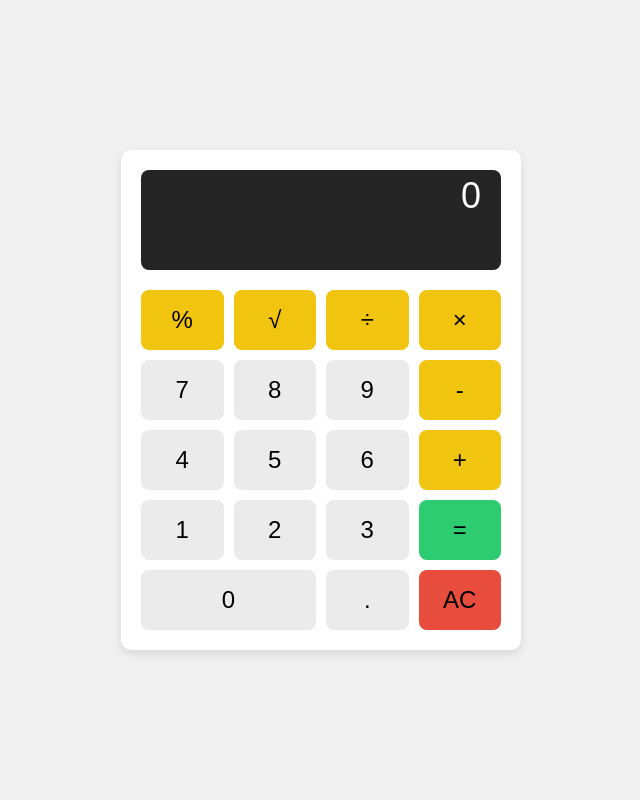
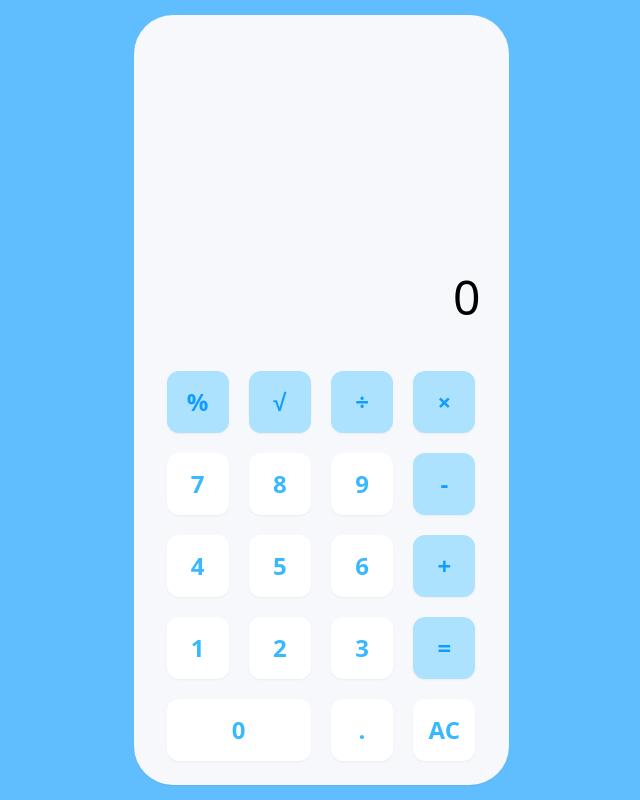
Before and after one commit to zanuargesit/js-bytes, a plain HTML site: page kalkulatorr/index.html in a window 1280 px wide. Shown: the whole page, without its empty margins (319-959 px from the left). Drawn offline with nearby package versions, Linux system fonts and the light colour scheme.

Commit message:
feat: Implement Calculator UI with Tailwind CSS

```diff
--- a/kalkulatorr/index.html
+++ b/kalkulatorr/index.html
@@ -4,38 +4,173 @@
     <meta charset="UTF-8" />
     <meta name="viewport" content="width=device-width, initial-scale=1" />
     <title>Kalkulator Modern</title>
-<link rel="stylesheet" href="style.css">
+    <link rel="stylesheet" href="style.css" />
+    <script src="https://cdn.jsdelivr.net/npm/@tailwindcss/browser@4"></script>
+    <style></style>
   </head>
-<body>
-  <div class="kalkulator" role="application" aria-label="Calculator">
-    <div class="kalkulator-screen" aria-live="polite" aria-atomic="true">
-      <div class="kalkulator-display">0</div>
+  <body
+    class="bg-[#60BEFF] font-sans flex justify-center items-center h-screen"
+  >
+    <div
+      class="kalkulator bg-[#F7F8FB] w-[375px] h-[770px] rounded-[39px] shadow-xs"
+      role="application"
+      aria-label="Calculator"
+    >
+      <div
+        class="kalkulator-screen flex justify-center items-center rounded-t-[39px] h-89 px-3"
+        aria-live="polite"
+        aria-atomic="true"
+      >
+        <div
+          class="kalkulator-display w-full h-9/10 text-right items-right p-4 pt-60 text-5xl"
+        >
+          0
         </div>
-    <div class="kalkulator-keys" role="group" aria-label="Calculator keys">
-      <button class="operator" value="%" aria-label="Percent">%</button>
-      <button class="operator" value="√" aria-label="Square Root">√</button>
-      <button class="operator" value="/" aria-label="Divide">&divide;</button>
-      <button class="operator" value="*" aria-label="Multiply">&times;</button>
+      </div>
+      <div
+        class="kalkulator-keys grid-cols-4 gap-5 grid mx-[33px] my-[px]"
+        role="group"
+        aria-label="Calculator keys"
+      >
+        <button
+          class="operator text-[24px] shadow-xs font-bold bg-[#ADE2FF] text-[#109DFF] w-[62px] h-[62px] rounded-[12px] hover:bg-[#19ACFF] hover:text-[#B2DAFF] hover:[box-shadow:-4px_4px_8px_rgba(25,172,255,0.6)]"
+          value="%"
+          aria-label="Percent"
+        >
+          %
+        </button>
+        <button
+          class="operator text-[24px] shadow-xs font-bold bg-[#ADE2FF] text-[#109DFF] w-[62px] h-[62px] rounded-[12px] hover:bg-[#19ACFF] hover:text-[#B2DAFF] hover:[box-shadow:-4px_4px_8px_rgba(25,172,255,0.6)]"
+          value="√"
+          aria-label="Square Root"
+        >
+          √
+        </button>
+        <button
+          class="operator text-[24px] shadow-xs font-bold bg-[#ADE2FF] text-[#109DFF] w-[62px] h-[62px] rounded-[12px] hover:bg-[#19ACFF] hover:text-[#B2DAFF] hover:[box-shadow:-4px_4px_8px_rgba(25,172,255,0.6)]"
+          value="/"
+          aria-label="Divide"
+        >
+          &divide;
+        </button>
+        <button
+          class="operator text-[24px] shadow-xs font-bold bg-[#ADE2FF] text-[#109DFF] w-[62px] h-[62px] rounded-[12px] hover:bg-[#19ACFF] hover:text-[#B2DAFF] hover:[box-shadow:-4px_4px_8px_rgba(25,172,255,0.6)]"
+          value="*"
+          aria-label="Multiply"
+        >
+          &times;
+        </button>
 
-      <button value="7" aria-label="Seven">7</button>
-      <button value="8" aria-label="Eight">8</button>
-      <button value="9" aria-label="Nine">9</button>
-      <button class="operator" value="-" aria-label="Minus">-</button>
+        <button
+          value="7"
+          aria-label="Seven"
+          class="shadow-xs text-[24px] font-bold bg-[#FFFFFF] text-[#38B9FF] w-[62px] h-[62px] rounded-[12px] hover:bg-[#19ACFF] hover:text-[#FFFFFF] hover:[box-shadow:-4px_4px_8px_rgba(25,172,255,0.6)]"
+        >
+          7
+        </button>
+        <button
+          value="8"
+          aria-label="Eight"
+          class="shadow-xs text-[24px] font-bold bg-[#FFFFFF] text-[#38B9FF] w-[62px] h-[62px] rounded-[12px] hover:bg-[#19ACFF] hover:text-[#FFFFFF] hover:[box-shadow:-4px_4px_8px_rgba(25,172,255,0.6)]"
+        >
+          8
+        </button>
+        <button
+          value="9"
+          aria-label="Nine"
+          class="shadow-xs text-[24px] font-bold bg-[#FFFFFF] text-[#38B9FF] w-[62px] h-[62px] rounded-[12px] hover:bg-[#19ACFF] hover:text-[#FFFFFF] hover:[box-shadow:-4px_4px_8px_rgba(25,172,255,0.6)]"
+        >
+          9
+        </button>
+        <button
+          class="operator text-[24px] shadow-xs font-bold bg-[#ADE2FF] text-[#109DFF] w-[62px] h-[62px] rounded-[12px] hover:bg-[#19ACFF] hover:text-[#B2DAFF] hover:[box-shadow:-4px_4px_8px_rgba(25,172,255,0.6)]"
+          value="-"
+          aria-label="Minus"
+        >
+          -
+        </button>
 
-      <button value="4" aria-label="Four">4</button>
-      <button value="5" aria-label="Five">5</button>
-      <button value="6" aria-label="Six">6</button>
-      <button class="operator" value="+" aria-label="Plus">+</button>
+        <button
+          value="4"
+          aria-label="Four"
+          class="shadow-xs text-[24px] font-bold bg-[#FFFFFF] text-[#38B9FF] w-[62px] h-[62px] rounded-[12px] hover:bg-[#19ACFF] hover:text-[#FFFFFF] hover:[box-shadow:-4px_4px_8px_rgba(25,172,255,0.6)]"
+        >
+          4
+        </button>
+        <button
+          value="5"
+          aria-label="Five"
+          class="shadow-xs text-[24px] font-bold bg-[#FFFFFF] text-[#38B9FF] w-[62px] h-[62px] rounded-[12px] hover:bg-[#19ACFF] hover:text-[#FFFFFF] hover:[box-shadow:-4px_4px_8px_rgba(25,172,255,0.6)]"
+        >
+          5
+        </button>
+        <button
+          value="6"
+          aria-label="Six"
+          class="shadow-xs text-[24px] font-bold bg-[#FFFFFF] text-[#38B9FF] w-[62px] h-[62px] rounded-[12px] hover:bg-[#19ACFF] hover:text-[#FFFFFF] hover:[box-shadow:-4px_4px_8px_rgba(25,172,255,0.6)]"
+        >
+          6
+        </button>
+        <button
+          class="operator text-[24px] shadow-xs font-bold bg-[#ADE2FF] text-[#109DFF] w-[62px] h-[62px] rounded-[12px] hover:bg-[#19ACFF] hover:text-[#B2DAFF] hover:[box-shadow:-4px_4px_8px_rgba(25,172,255,0.6)]"
+          value="+"
+          aria-label="Plus"
+        >
+          +
+        </button>
 
-      <button value="1" aria-label="One">1</button>
-      <button value="2" aria-label="Two">2</button>
-      <button value="3" aria-label="Three">3</button>
-      <button class="equal-sign" value="=" aria-label="Equals">=</button>
+        <button
+          value="1"
+          aria-label="One"
+          class="shadow-xs text-[24px] font-bold bg-[#FFFFFF] text-[#38B9FF] w-[62px] h-[62px] rounded-[12px] hover:bg-[#19ACFF] hover:text-[#FFFFFF] hover:[box-shadow:-4px_4px_8px_rgba(25,172,255,0.6)]"
+        >
+          1
+        </button>
+        <button
+          value="2"
+          aria-label="Two"
+          class="shadow-xs text-[24px] font-bold bg-[#FFFFFF] text-[#38B9FF] w-[62px] h-[62px] rounded-[12px] hover:bg-[#19ACFF] hover:text-[#FFFFFF] hover:[box-shadow:-4px_4px_8px_rgba(25,172,255,0.6)]"
+        >
+          2
+        </button>
+        <button
+          value="3"
+          aria-label="Three"
+          class="shadow-xs text-[24px] font-bold bg-[#FFFFFF] text-[#38B9FF] w-[62px] h-[62px] rounded-[12px] hover:bg-[#19ACFF] hover:text-[#FFFFFF] hover:[box-shadow:-4px_4px_8px_rgba(25,172,255,0.6)]"
+        >
+          3
+        </button>
+        <button
+          class="equal-sign text-[24px] shadow-xs font-bold bg-[#ADE2FF] text-[#109DFF] w-[62px] h-[62px] rounded-[12px] hover:bg-[#19ACFF] hover:text-[#B2DAFF] hover:[box-shadow:-4px_4px_8px_rgba(25,172,255,0.6)] "
+          value="="
+          aria-label="Equals"
+        >
+          =
+        </button>
 
-      <button class="zero" value="0" aria-label="Zero">0</button>
-      <button class="decimal" value="." aria-label="Decimal point">.</button>
-      <button class="all-clear" value="AC" aria-label="All clear">AC</button>
+        <button
+          class="zero shadow-xs text-[24px] font-bold bg-[#FFFFFF] text-[#38B9FF] w-[144px] h-[62px] rounded-[12px] hover:bg-[#19ACFF] hover:text-[#FFFFFF] hover:[box-shadow:-4px_4px_8px_rgba(25,172,255,0.6)] col-span-2"
+          value="0"
+          aria-label="Zero"
+        >
+          0
+        </button>
+        <button
+          class="decimal shadow-xs text-[24px] font-bold bg-[#FFFFFF] text-[#38B9FF] w-[62px] h-[62px] rounded-[12px] hover:bg-[#19ACFF] hover:text-[#FFFFFF] hover:[box-shadow:-4px_4px_8px_rgba(25,172,255,0.6)]"
+          value="."
+          aria-label="Decimal point"
+        >
+          .
+        </button>
+        <button
+          class="all-clear shadow-xs text-[24px] font-bold bg-[#FFFFFF] text-[#38B9FF] w-[62px] h-[62px] rounded-[12px] hover:bg-[#19ACFF] hover:text-[#FFFFFF] hover:[box-shadow:-4px_4px_8px_rgba(25,172,255,0.6)]"
+          value="AC"
+          aria-label="All clear"
+        >
+          AC
+        </button>
       </div>
     </div>
     <script src="script.js"></script>
   </body>
+</html>
--- a/kalkulatorr/style.css
+++ b/kalkulatorr/style.css
@@ -1,3 +1,5 @@
+@import "tailwindcss";
+/*
 *{
   box-sizing: border-box;
 }
@@ -77,4 +79,4 @@ button:hover{
 
 .all-clear{
   background-color: #e74c3c;
-}
+} */
```
Also changed, not shown: kalkulatorr/tailwind.config.js (added). Lines whose indentation alone changed are shown as unchanged.
